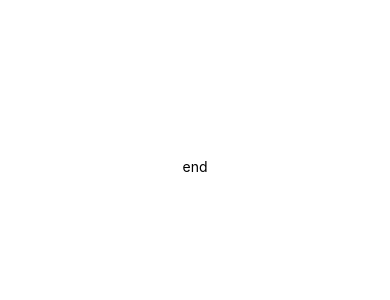
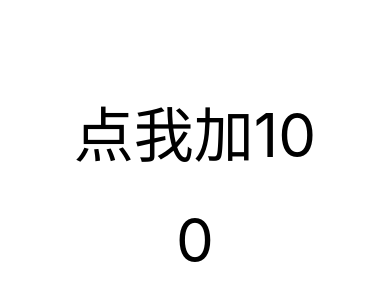
Before and after one commit to FairyEver/study-react-native, a React Native app: screen / in a window 390 px wide. Shown: the part 256-556 px from the top of the page. Built offline with nearby package versions, Linux system fonts and the light colour scheme.

Commit message:
no message

```diff
--- a/App.js
+++ b/App.js
@@ -1,31 +1,34 @@
 import React, { Component } from 'react';
-import { StyleSheet, Text, View } from 'react-native';
+import { StyleSheet, Text, View, TouchableOpacity } from 'react-native';
+
+class Show extends Component {
+  state = {
+    count: 0
+  };
+  addCount = (count) => {
+    this.setState({
+      count: this.state.count + count
+    })
+  };
+  render () {
+    return (
+      <Text style={styles.title}>{this.state.count}</Text>
+    )
+  }
+}
+
 // APP
 export default class extends Component {
-  state = {
-    like: 0
+  handlePress = () => {
+    this.Show.addCount(20)
   };
-  componentDidMount () {
-    this.timer = setInterval(() => {
-      const newValue = this.state.like + 1;
-      this.setState({
-        like: newValue
-      });
-      if (newValue > 10) {
-        clearInterval(this.timer);
-        this.timer = null;
-        alert('倒计时停止')
-      }
-    }, 300);
-  };
-  componentWillUnmount () {
-    clearInterval(this.timer);
-  };
-  render() {
-    const { like } = this.state;
+  render () {
     return (
       <View style={styles.container}>
-        { this.state.like <= 10 ? <Text style={styles.title}>[ Like {like} ]</Text> : <Text>end</Text> }
+        <TouchableOpacity onPress={this.handlePress}>
+          <Text style={styles.title}>点我加10</Text>
+        </TouchableOpacity>
+        <Show ref={Show => {this.Show = Show}} />
       </View>
     );
   };
```
